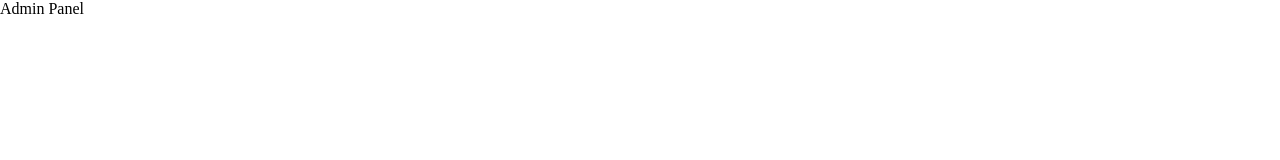
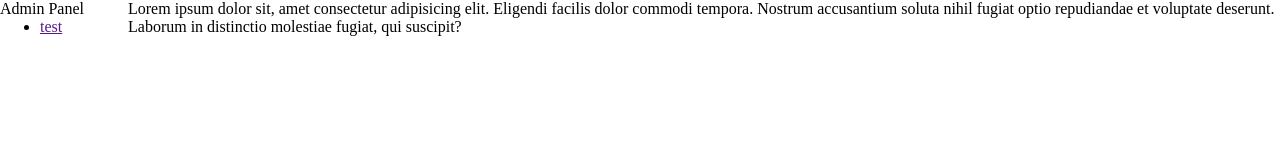
Before and after one commit to TheMoontain/MCF, a plain HTML site: page panel/index.html in a window 1280 px wide. Drawn offline with Linux system fonts and the light colour scheme; files that its build step writes are made by us from their sources.

Commit message:
Add the base panel

```diff
--- a/panel/index.html
+++ b/panel/index.html
@@ -3,9 +3,14 @@
         <link rel="stylesheet" href="/apanel/style.css">
     </head>
     <body>
-        Admin Panel
         <div class="sidebar">
-
+            Admin Panel
+            <ul>
+                <li><a href="">test</a></li>
+            </ul>
+        </div>
+        <div class="content">
+            Lorem ipsum dolor sit, amet consectetur adipisicing elit. Eligendi facilis dolor commodi tempora. Nostrum accusantium soluta nihil fugiat optio repudiandae et voluptate deserunt. Laborum in distinctio molestiae fugiat, qui suscipit?
         </div>
     </body>
 </html>
--- a/panel/style.css
+++ b/panel/style.css
@@ -1,3 +1,19 @@
 * {
     margin: 0;
 }
+
+.sidebar {
+    position: fixed;
+    width: 10vw;
+    height: 100vh;
+    top: 0;
+    left: 0;
+}
+
+.content {
+    position: fixed;
+    width: 90vw;
+    height: 100vh;
+    top: 0;
+    right: 0;
+}
```
Also changed, not shown: public/site/image.html (deleted, +0 -2 lines), public/site/index.html (+2 -2 lines), data/photo_gallery/FB_IMG_1666798571434.jpg (deleted), data/photo_gallery/FB_IMG_1666798599301.jpg (deleted), data/photo_gallery/FB_IMG_1666798628194.jpg (deleted).
